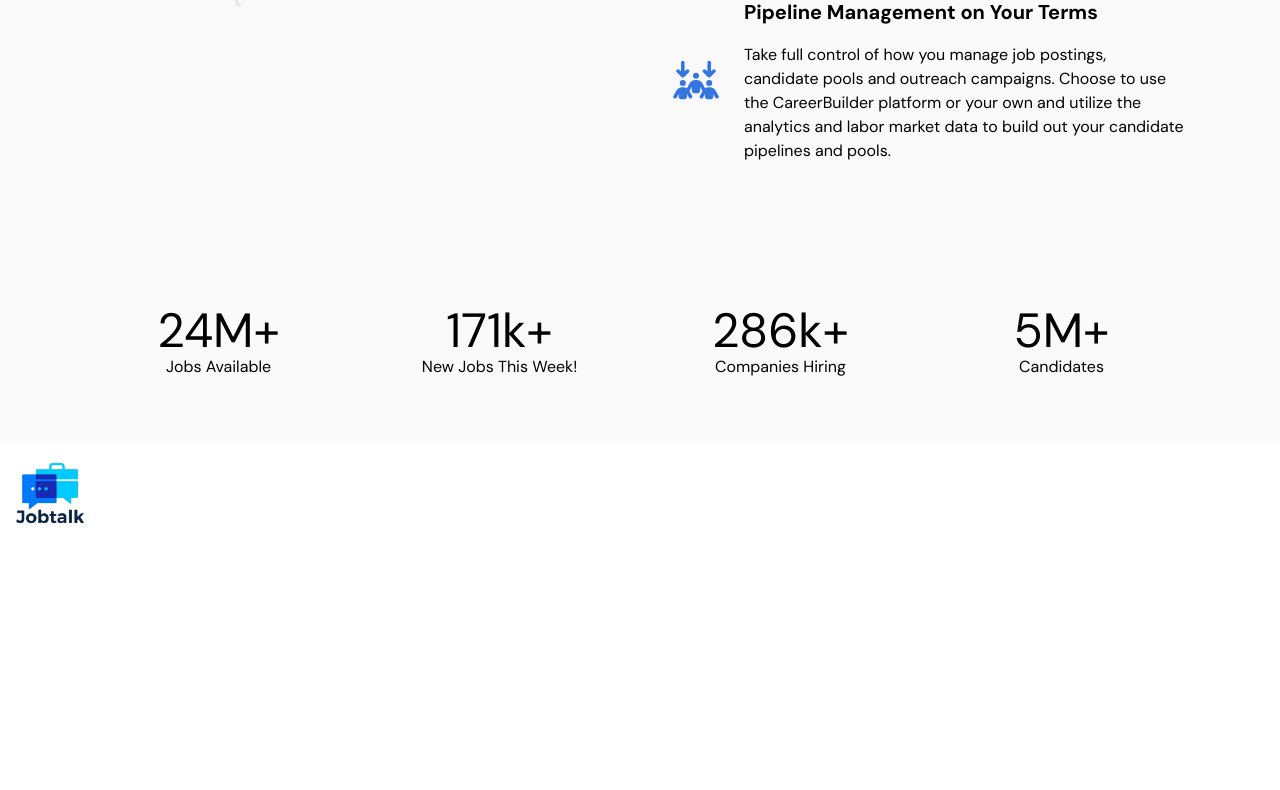
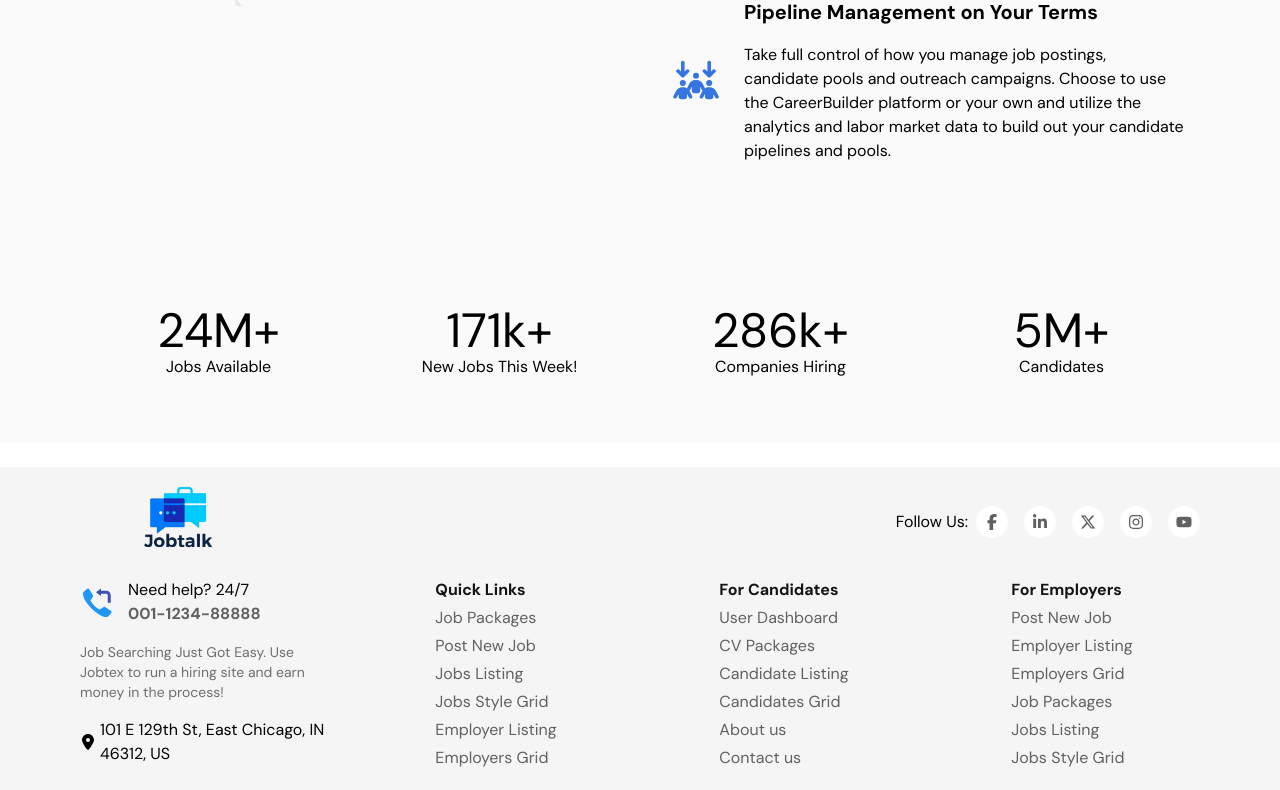
Before and after one commit to Abilash-Nambi/JOB-TALK, a React (Vite) app in the folder client/: page / in a window 1280 px wide. Shown: the part 1936-2726 px from the top of the page. Before the commit the page ends 2490 px from the top, so only its background shows below. Built offline with nearby package versions, Linux system fonts and the light colour scheme; no server answers.

Commit message:
footer done

```diff
--- a/client/src/Pages/authPages/LogIn.jsx
+++ b/client/src/Pages/authPages/LogIn.jsx
@@ -1,6 +1,6 @@
 import React from "react";
 import loginImg from "../../Assets/images/loginImg.png";
-import logo from "../../../public/images/logo.jpg";
+import logo from "../../../public/images/logo.png";
 import Button from "../../components/Button";
 import { useForm } from "react-hook-form";
 import { Link } from "react-router-dom";
--- a/client/src/Pages/authPages/SignUp.jsx
+++ b/client/src/Pages/authPages/SignUp.jsx
@@ -1,6 +1,6 @@
 import React, { useState } from "react";
 import signUp from "../../Assets/images/signUpImg.png";
-import logo from "../../../public/images/logo.jpg";
+import logo from "../../../public/images/logo.png";
 import { Link } from "react-router-dom";
 import { useForm } from "react-hook-form";
 import { userSignUp } from "../../Services/authServices";
--- a/client/src/components/Home/Footer.jsx
+++ b/client/src/components/Home/Footer.jsx
@@ -1,8 +1,12 @@
 import React from "react";
-import logo from "../../../public/images/logo.jpg";
-
+import logo from "../../../public/images/logo.png";
+import { FaFacebookF, FaLocationDot, FaYoutube } from "react-icons/fa6";
+import { FaLinkedinIn } from "react-icons/fa6";
+import { FaXTwitter } from "react-icons/fa6";
 import { Link } from "react-router-dom";
-
+import { FaInstagram } from "react-icons/fa6";
+import { IoLogoYoutube } from "react-icons/io";
+import { FcCallback } from "react-icons/fc";
 const Footer = () => {
   return (
     <div>
@@ -51,12 +55,147 @@ const Footer = () => {
           </span>
         </div>
       </footer> */}
-      <footer>
-        <div>
-          <div>
+      <footer className="bg-[#f5f5f5] pb-5">
+        <div className="flex md:flex-row justify-between px-20 mt-6 items-center flex-col  ">
+          <div className="md:pl-12">
             <img src={logo} className="w-24" />
           </div>
-          <div></div>
+          <div>
+            <div className="flex md:flex-row flex-col gap-2 items-center rounded-lg">
+              <span>Follow Us:</span>
+              <ul className="flex flex-row gap-4">
+                <li className=" p-2 rounded-2xl bg-white">
+                  <a href="#">
+                    <FaFacebookF />
+                  </a>
+                </li>
+                <li className=" p-2 rounded-2xl bg-white">
+                  <a href="#">
+                    <FaLinkedinIn />
+                  </a>
+                </li>
+                <li className=" p-2 rounded-2xl bg-white">
+                  <a href="#">
+                    <FaXTwitter />
+                  </a>
+                </li>
+
+                <li className=" p-2 rounded-2xl bg-white">
+                  <a href="#">
+                    <FaInstagram />
+                  </a>
+                </li>
+                <li className=" p-2 rounded-2xl bg-white">
+                  <a href="#">
+                    <FaYoutube />
+                  </a>
+                </li>
+              </ul>
+            </div>
+          </div>
+        </div>
+        <div className="grid md:grid-cols-4 grid-rows-1 gap-8 px-20 ">
+          <div>
+            <div className="flex flex-col gap-4">
+              <div className="flex flex-row items-center gap-3">
+                <span>
+                  <FcCallback className="text-4xl" />
+                </span>
+
+                <div className="content">
+                  <p>Need help? 24/7</p>
+                  <h6 className="font-bold text-primary">
+                    <a href="tel:0123456678">001-1234-88888</a>
+                  </h6>
+                </div>
+              </div>
+              <p className="text-sm text-primary/60">
+                Job Searching Just Got Easy. Use Jobtex to run a hiring site and
+                earn money in the process!
+              </p>
+              <div className="flex flex-row items-center gap-1">
+                <span>
+                  <FaLocationDot />
+                </span>{" "}
+                101 E 129th St, East Chicago, IN 46312, US
+              </div>
+            </div>
+          </div>
+          <div>
+            <div className="flex flex-col items-center gap-2">
+              <ul className="space-y-1 items-start flex flex-col">
+                <h6 className="text-primary font-bold">Quick Links</h6>
+                <li>
+                  <a href="">Job Packages</a>{" "}
+                </li>
+                <li>
+                  <a href="">Post New Job</a>{" "}
+                </li>
+                <li>
+                  <a href="">Jobs Listing</a>{" "}
+                </li>
+                <li>
+                  <a href="">Jobs Style Grid</a>{" "}
+                </li>
+                <li>
+                  <a href="">Employer Listing</a>{" "}
+                </li>
+                <li>
+                  <a href="employers-grid-fullwidth.html">Employers Grid</a>{" "}
+                </li>
+              </ul>
+            </div>
+          </div>
+          <div>
+            <div className="flex flex-col items-center gap-2">
+              <ul className="space-y-1 items-start flex flex-col">
+                <h6 className="text-primary font-bold">For Candidates</h6>
+                <li>
+                  <a href="">User Dashboard</a>{" "}
+                </li>
+                <li>
+                  <a href="">CV Packages</a>{" "}
+                </li>
+                <li>
+                  <a href="">Candidate Listing</a>{" "}
+                </li>
+                <li>
+                  <a href="">Candidates Grid</a>{" "}
+                </li>
+                <li>
+                  <a href="">About us</a>{" "}
+                </li>
+                <li>
+                  <a href="">Contact us </a>{" "}
+                </li>
+              </ul>
+            </div>
+          </div>
+          <div>
+            <div className="flex flex-col items-center gap-2">
+              <ul className="space-y-1 items-start flex flex-col">
+                <h6 className="text-primary font-bold">For Employers</h6>
+                <li>
+                  <a href="">Post New Job</a>{" "}
+                </li>
+                <li>
+                  <a href="">Employer Listing</a>{" "}
+                </li>
+                <li>
+                  <a href="">Employers Grid</a>{" "}
+                </li>
+                <li>
+                  <a href="">Job Packages</a>{" "}
+                </li>
+                <li>
+                  <a href="">Jobs Listing</a>{" "}
+                </li>
+                <li>
+                  <a href="">Jobs Style Grid</a>{" "}
+                </li>
+              </ul>
+            </div>
+          </div>
         </div>
       </footer>
     </div>
--- a/client/src/components/Home/Header.jsx
+++ b/client/src/components/Home/Header.jsx
@@ -1,5 +1,5 @@
 import React from "react";
-import logo from "../../../public/images/logo.jpg";
+import logo from "../../../public/images/logo.png";
 import { Link, NavLink } from "react-router-dom";
 import { FaAlignRight } from "react-icons/fa6";
 import { useState } from "react";
```
Also changed, not shown: client/public/images/logo.jpg (deleted), client/public/images/logo.png (added).
